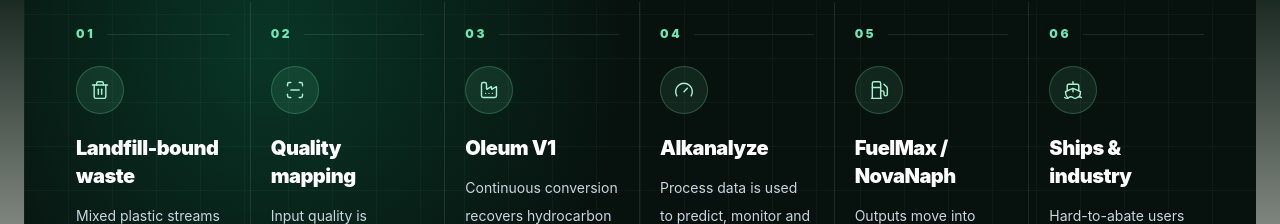
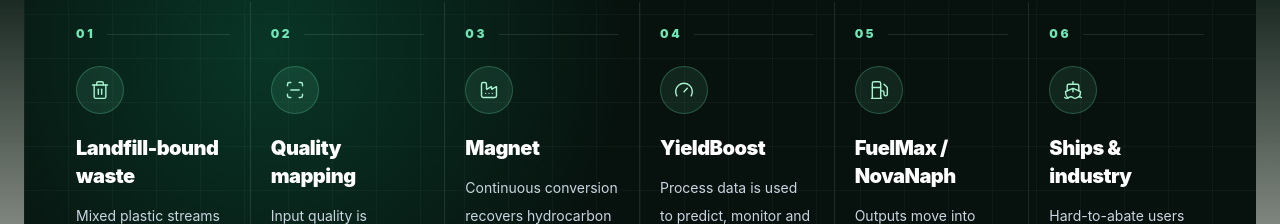
Before and after one commit to carbonmtechnology-decacorn/alkanalyze-web, a Next.js app: page / in a window 1280 px wide. Shown: the part 4909-5133 px from the top of the page. Built offline with nearby package versions, Linux system fonts and the light colour scheme.

Commit message:
Rebrand public content to YieldBoost and Magnet and prioritise buyer value

```diff
--- a/src/components/ProcessFlow.tsx
+++ b/src/components/ProcessFlow.tsx
@@ -6,8 +6,8 @@ import { Factory, Fuel, Gauge, Recycle, ScanLine, Ship, Trash2 } from "lucide-re
 const steps = [
   { icon: Trash2, title: "Landfill-bound waste", description: "Mixed plastic streams that mechanical recycling cannot economically absorb." },
   { icon: ScanLine, title: "Quality mapping", description: "Input quality is assessed, logged and prepared for controlled conversion." },
-  { icon: Factory, title: "Oleum V1", description: "Continuous conversion recovers hydrocarbon value from non-recyclable plastics." },
-  { icon: Gauge, title: "Alkanalyze", description: "Process data is used to predict, monitor and improve output consistency." },
+  { icon: Factory, title: "Magnet", description: "Continuous conversion recovers hydrocarbon value from non-recyclable plastics." },
+  { icon: Gauge, title: "YieldBoost", description: "Process data is used to predict, monitor and improve output consistency." },
   { icon: Fuel, title: "FuelMax / NovaNaph", description: "Outputs move into third-party testing and application-specific validation." },
   { icon: Ship, title: "Ships & industry", description: "Hard-to-abate users gain a circular carbon pathway after partner qualification." },
 ];
```
